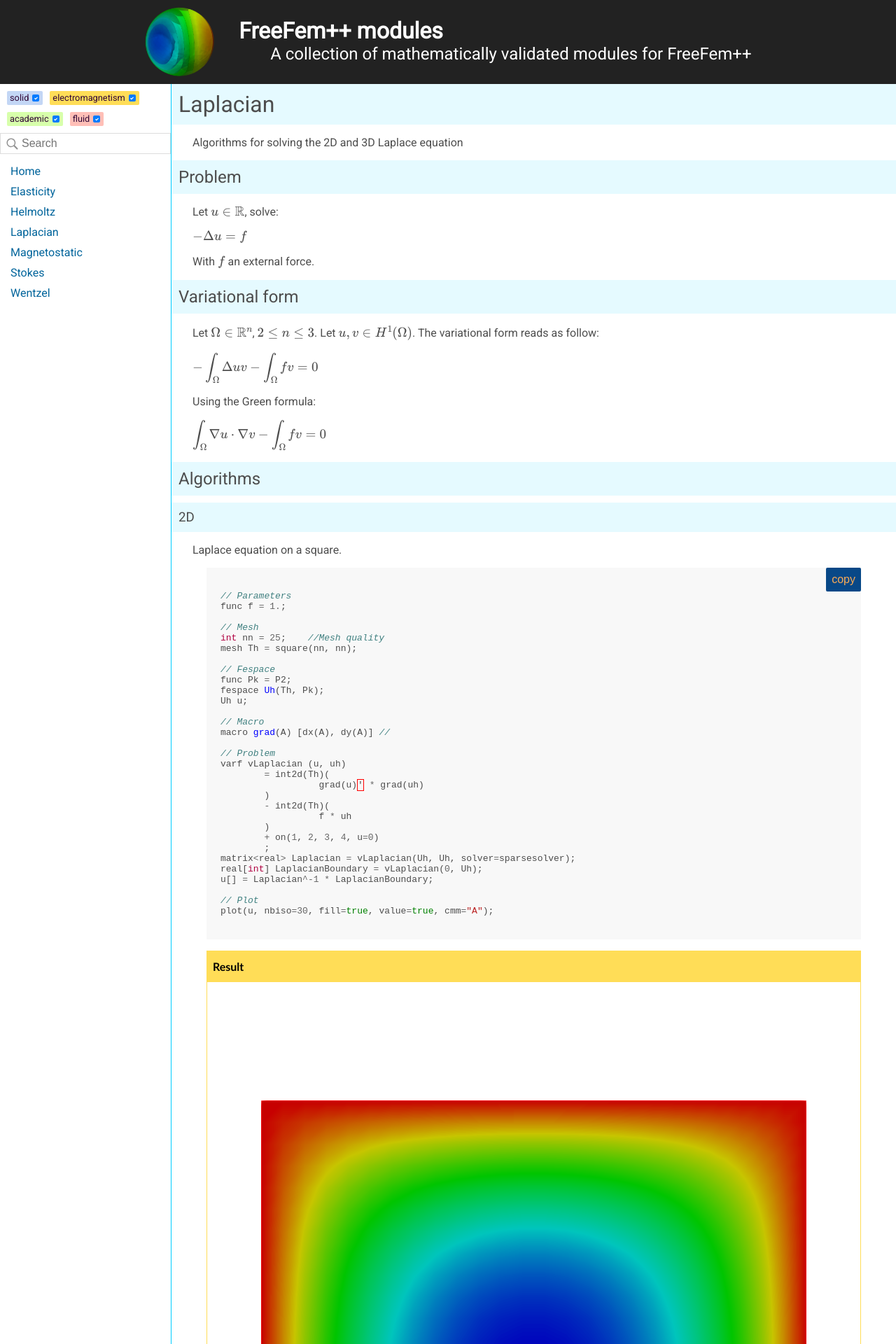
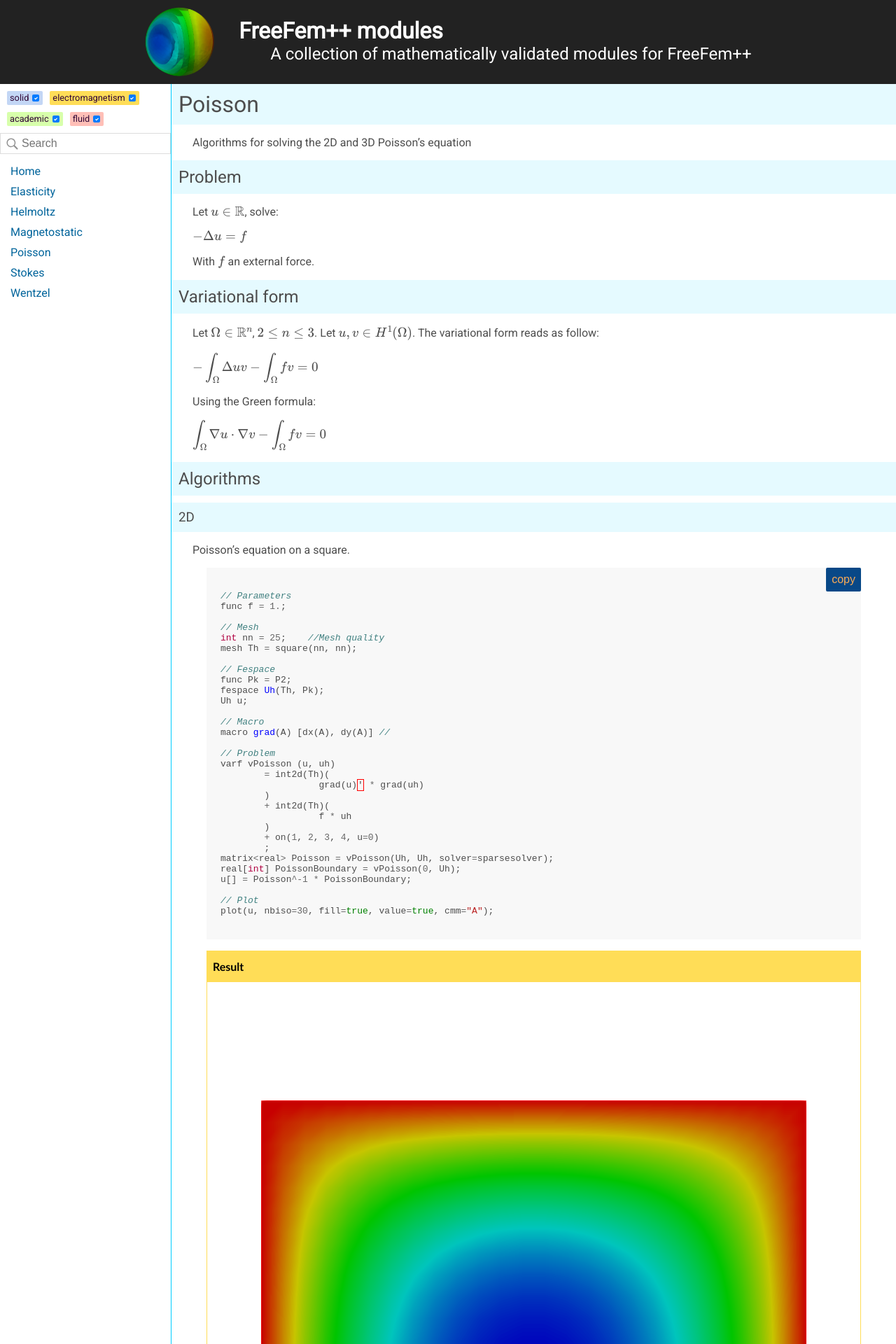
Before and after one commit to FreeFem/FreeFem-modules, a Jekyll site: the page built from _modules/poisson.md, in a window 1280 px wide. Shown: the top 1920 px of the page at 70% size. Built offline with Jekyll 4.4.1, drawn with Linux system fonts in a browser that asks for light colours; formulas are drawn with MathJax 3; our own code applies the rules of GitHub Pages for plain Markdown files; some of the changed text lies outside the part shown.

Commit message:
add Poisson validation

```diff
--- a/_modules/laplacian.md
+++ b/_modules/poisson.md
@@ -1,12 +1,12 @@
 ---
-name: Laplacian
+name: Poisson
 category: academic
 layout: module
 ---
 
-# Laplacian
+# Poisson
 
-Algorithms for solving the 2D and 3D Laplace equation
+Algorithms for solving the 2D and 3D Poisson's equation
 
 ## Problem
 
@@ -37,7 +37,7 @@ $
 
 ### 2D
 
-Laplace equation on a square.
+Poisson's equation on a square.
 
 {% highlight cpp %}
 // Parameters
@@ -56,18 +56,18 @@ Uh u;
 macro grad(A) [dx(A), dy(A)] //
 
 // Problem
-varf vLaplacian (u, uh)
+varf vPoisson (u, uh)
 	= int2d(Th)(
 		  grad(u)' * grad(uh)
 	)
-	- int2d(Th)(
+	+ int2d(Th)(
 		  f * uh
 	)
 	+ on(1, 2, 3, 4, u=0)
 	;
-matrix<real> Laplacian = vLaplacian(Uh, Uh, solver=sparsesolver);
-real[int] LaplacianBoundary = vLaplacian(0, Uh);
-u[] = Laplacian^-1 * LaplacianBoundary;
+matrix<real> Poisson = vPoisson(Uh, Uh, solver=sparsesolver);
+real[int] PoissonBoundary = vPoisson(0, Uh);
+u[] = Poisson^-1 * PoissonBoundary;
 
 // Plot
 plot(u, nbiso=30, fill=true, value=true, cmm="A");
@@ -75,12 +75,12 @@ plot(u, nbiso=30, fill=true, value=true, cmm="A");
 
 |Result|
 |--|
-![Result]({{ site.url }}{{ site.baseurl }}/assets/Laplacian2D.png)|
+![Result]({{ site.url }}{{ site.baseurl }}/assets/Poisson2D.png)|
 
 
 ### 3D
 
-Laplace equation on a cube.
+Poisson's equation on a cube.
 
 {% highlight cpp %}
 include "cube.idp"
@@ -101,18 +101,18 @@ Uh u;
 macro grad(A) [dx(A), dy(A), dz(A)] //
 
 // Problem
-varf vLaplacian (u, uh)
+varf vPoisson (u, uh)
 	= int3d(Th)(
 		  grad(u)' * grad(uh)
 	)
-	- int3d(Th)(
+	+ int3d(Th)(
 		  f * uh
 	)
 	+ on(1, 2, 3, 4, 5, 6, u=0)
 	;
-matrix<real> Laplacian = vLaplacian(Uh, Uh, solver=sparsesolver);
-real[int] LaplacianBoundary = vLaplacian(0, Uh);
-u[] = Laplacian^-1 * LaplacianBoundary;
+matrix<real> Poisson = vPoisson(Uh, Uh, solver=sparsesolver);
+real[int] PoissonBoundary = vPoisson(0, Uh);
+u[] = Poisson^-1 * PoissonBoundary;
 
 // Plot
 plot(u, nbiso=30, fill=true, value=true, cmm="A");
```
Also changed, not shown: other parts of _modules/poisson.md (+28 -2 lines), _modules/wentzel.md (+1 -1 lines), assets/Poisson/Poisson2DError.png (added), assets/Poisson2D.png (renamed from assets/Laplacian2D.png), assets/Poisson2D_validation.png (added), assets/Poisson3D.png (renamed from assets/Laplacian3D.png), 1 other file.
